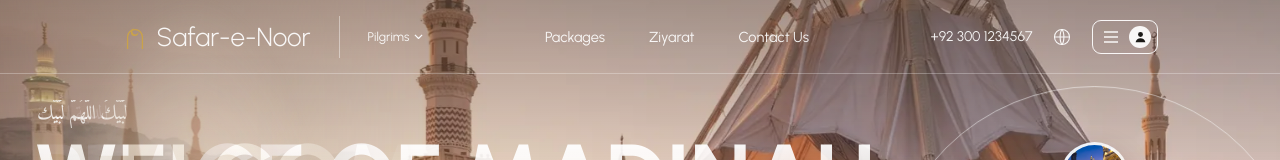
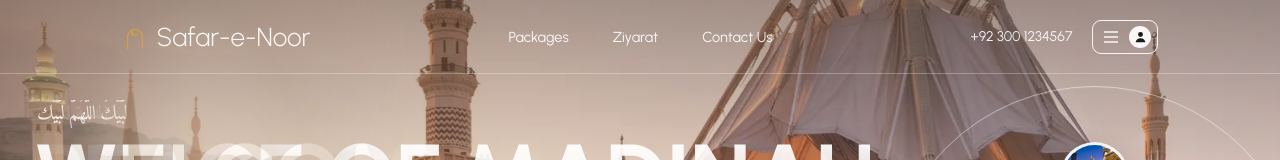
Before and after one commit to SyedSameerRizvi/Travel-Demo-Website, a plain HTML site: page index.html in a window 1280 px wide. Shown: the top 160 px of the page. Drawn offline with Linux system fonts and the light colour scheme.

Commit message:
Remove Pilgrims dropdown and globe icon from nav

```diff
--- a/index.html
+++ b/index.html
@@ -45,8 +45,6 @@ nav{position:fixed;inset:0 0 auto;height:74px;padding:0 var(--pad);display:flex;
 nav.solid{background:rgba(239,220,196,.86);backdrop-filter:blur(14px);-webkit-backdrop-filter:blur(14px);color:var(--ink);border-color:rgba(27,26,23,.08)}
 .logo{display:flex;align-items:center;gap:9px;font-weight:300;font-size:26px;white-space:nowrap}
 .logo svg{width:26px;height:26px;color:var(--gold)}
-.vdiv{width:1px;height:42px;background:currentColor;opacity:.45;margin:0 28px}
-.small{font-size:12.5px;display:flex;align-items:center;gap:5px}
 .links{display:flex;gap:44px;margin:0 auto;font-size:14.5px}
 .links a{position:relative;padding:4px 0}
 .links a::after{content:"";position:absolute;left:0;right:0;bottom:0;height:1.5px;background:currentColor;transform:scaleX(0);transform-origin:right;transition:transform .45s var(--out)}
@@ -284,7 +282,6 @@ footer .copy{flex-basis:100%;font-size:12px;color:var(--light)}
   .dgrid{grid-template-columns:1fr}
 }
 @media (max-width:640px){
-  .vdiv,.small,.globe{display:none}
   nav .logo{font-size:21px}
   .title,.title.big{white-space:normal;width:80vw;font-size:13.5vw;left:6vw}
   .cap,.conn{display:none}
@@ -310,12 +307,9 @@ footer .copy{flex-basis:100%;font-size:12px;color:var(--light)}
     <svg viewBox="0 0 28 28" fill="none" stroke="currentColor" stroke-width="1.4"><path d="M6 27V14a8 8 0 0 1 16 0v13"/><path d="M17.5 8.5a4 4 0 1 1-4-3.6 3.2 3.2 0 1 0 4 3.6z" fill="currentColor" stroke="none"/></svg>
     Safar-e-Noor
   </button>
-  <span class="vdiv"></span>
-  <span class="small">Pilgrims <svg width="9" viewBox="0 0 10 6" fill="none" stroke="currentColor" stroke-width="1.4"><path d="M1 1l4 4 4-4"/></svg></span>
   <div class="links"><a href="#packages">Packages</a><a href="#ziyarat">Ziyarat</a><a href="#contact">Contact Us</a></div>
   <div class="right">
     <a class="phone" href="tel:+923001234567">+92 300 1234567</a>
-    <svg class="globe" width="20" viewBox="0 0 24 24" fill="none" stroke="currentColor" stroke-width="1.3" aria-hidden="true"><circle cx="12" cy="12" r="9"/><path d="M3 12h18M12 3c3 3.5 3 14.5 0 18M12 3c-3 3.5-3 14.5 0 18"/></svg>
     <button class="pill" id="menuBtn" aria-label="Menu" aria-expanded="false" aria-controls="popMenu">
       <svg width="16" viewBox="0 0 16 12" fill="none" stroke="currentColor" stroke-width="1.5"><path d="M1 1h14M1 6h14M1 11h14"/></svg>
       <span class="u"><svg viewBox="0 0 16 16" fill="currentColor"><circle cx="8" cy="5.5" r="3"/><path d="M2 15c.6-3.4 3-5 6-5s5.4 1.6 6 5z"/></svg></span>
```
